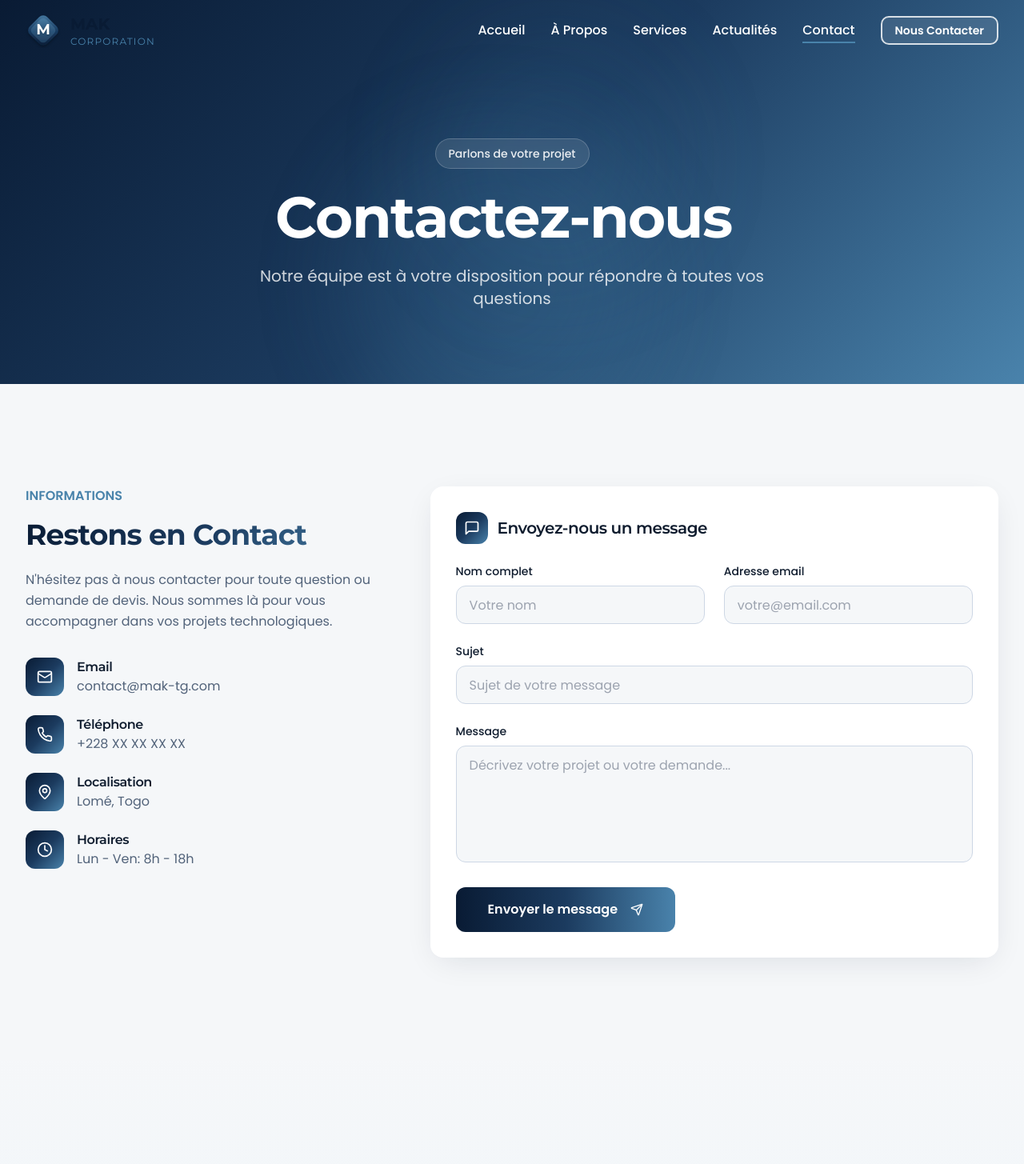
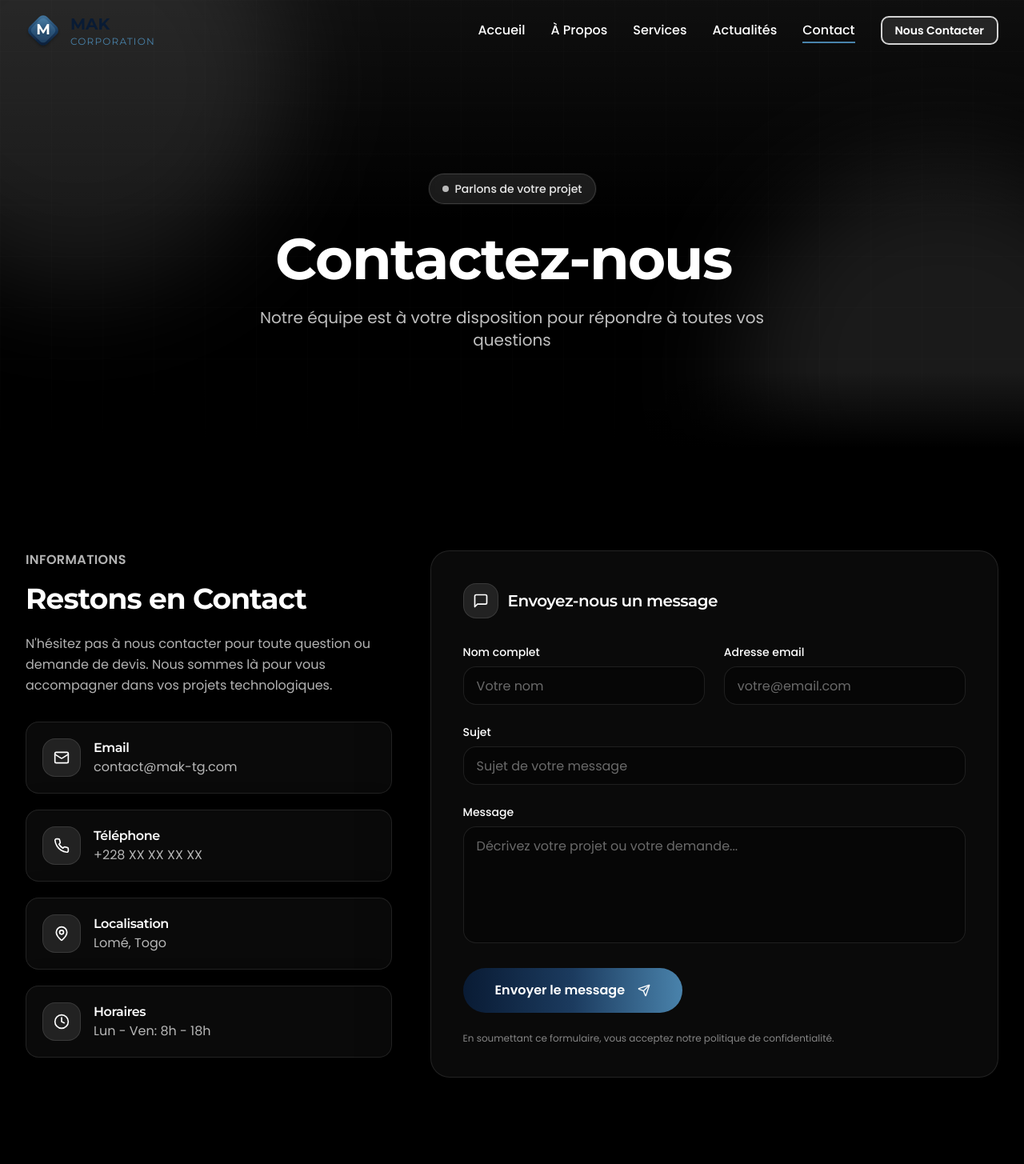
Before and after one commit to Louange-03/MAK-Corporation, a React (Vite) app: page /contact in a window 1280 px wide. Shown: the top 1455 px of the page at 80% size. Built offline with nearby package versions, Linux system fonts and the light colour scheme.

Commit message:
page conctat

```diff
--- a/src/pages/Contact.jsx
+++ b/src/pages/Contact.jsx
@@ -38,7 +38,6 @@ const Contact = () => {
     e.preventDefault();
     setIsSubmitting(true);
 
-    // Simulate form submission
     await new Promise((resolve) => setTimeout(resolve, 1500));
 
     toast({
@@ -51,92 +50,96 @@ const Contact = () => {
   };
 
   const contactInfo = [
-    {
-      icon: Mail,
-      title: "Email",
-      value: "contact@mak-tg.com",
-      link: "mailto:contact@mak-tg.com",
-    },
-    {
-      icon: Phone,
-      title: "Téléphone",
-      value: "+228 XX XX XX XX",
-      link: "tel:+228XXXXXXXX",
-    },
-    {
-      icon: MapPin,
-      title: "Localisation",
-      value: "Lomé, Togo",
-      link: null,
-    },
-    {
-      icon: Clock,
-      title: "Horaires",
-      value: "Lun - Ven: 8h - 18h",
-      link: null,
-    },
+    { icon: Mail, title: "Email", value: "contact@mak-tg.com", link: "mailto:contact@mak-tg.com" },
+    { icon: Phone, title: "Téléphone", value: "+228 XX XX XX XX", link: "tel:+228XXXXXXXX" },
+    { icon: MapPin, title: "Localisation", value: "Lomé, Togo", link: null },
+    { icon: Clock, title: "Horaires", value: "Lun - Ven: 8h - 18h", link: null },
   ];
 
   return (
-    <div className="min-h-screen">
+    <div className="min-h-screen bg-black text-white">
       <Navbar />
 
       {/* Hero Section */}
-      <section className="relative min-h-[60vh] flex items-center justify-center overflow-hidden">
-        <div className="absolute inset-0 gradient-bg" />
-        <div className="absolute inset-0">
-          <div className="absolute top-1/3 left-1/3 w-96 h-96 bg-secondary/20 rounded-full blur-3xl animate-pulse-slow" />
-          <div className="absolute bottom-1/4 right-1/3 w-80 h-80 bg-mak-medium/20 rounded-full blur-3xl animate-pulse-slow" style={{ animationDelay: "1.5s" }} />
-        </div>
+      <section className="relative min-h-[70vh] flex items-center justify-center overflow-hidden">
+        {/* Base */}
+        <div className="absolute inset-0 bg-black" />
 
-        <div className="container-custom relative z-10 pt-20 text-center">
-          <span className="inline-block px-4 py-2 bg-white/10 backdrop-blur-sm rounded-full text-white/90 text-sm font-medium border border-white/20 mb-6 animate-fade-up">
+        {/* Glow blobs */}
+        <div className="absolute -top-40 -left-40 w-[520px] h-[520px] rounded-full bg-white/10 blur-3xl" />
+        <div className="absolute -bottom-40 -right-40 w-[520px] h-[520px] rounded-full bg-white/10 blur-3xl" />
+
+        {/* Gradient overlay */}
+        <div className="absolute inset-0 bg-gradient-to-b from-white/[0.06] via-transparent to-transparent" />
+
+        {/* Subtle grid */}
+        <div
+          className="absolute inset-0 opacity-[0.08]"
+          style={{
+            backgroundImage:
+              "linear-gradient(to right, rgba(255,255,255,0.12) 1px, transparent 1px), linear-gradient(to bottom, rgba(255,255,255,0.12) 1px, transparent 1px)",
+            backgroundSize: "64px 64px",
+          }}
+        />
+
+        <div className="container-custom relative z-10 pt-24 text-center">
+          <span className="inline-flex items-center gap-2 px-4 py-2 bg-white/10 backdrop-blur-md rounded-full text-white/90 text-sm font-medium border border-white/15 mb-8 shadow-[0_0_0_1px_rgba(255,255,255,0.05)] animate-fade-up">
+            <span className="w-2 h-2 rounded-full bg-white/70" />
             Parlons de votre projet
           </span>
+
           <AnimatedTitle
             as="h1"
-            className="text-4xl md:text-5xl lg:text-7xl font-heading font-bold text-white mb-6"
+            className="text-4xl md:text-6xl lg:text-7xl font-heading font-bold text-white mb-6 tracking-tight"
             gradient={false}
           >
             Contactez-nous
           </AnimatedTitle>
-          <p className="text-lg md:text-xl text-white/80 max-w-2xl mx-auto animate-fade-up stagger-3">
+
+          <p className="text-base md:text-xl text-white/75 max-w-2xl mx-auto leading-relaxed animate-fade-up stagger-3">
             Notre équipe est à votre disposition pour répondre à toutes vos questions
           </p>
         </div>
+
+        <div className="absolute bottom-0 left-0 right-0 h-24 bg-gradient-to-t from-black to-transparent" />
       </section>
 
       {/* Contact Section */}
-      <section className="section-padding bg-background" data-animate="contact">
+      <section className="section-padding bg-black" data-animate="contact">
         <div className="container-custom">
           <div className="grid lg:grid-cols-5 gap-12">
             {/* Contact Info */}
             <div className={`lg:col-span-2 ${visibleSections.contact ? "animate-slide-in-left" : "opacity-0"}`}>
-              <span className="text-secondary font-semibold mb-4 block">INFORMATIONS</span>
-              <h2 className="text-3xl md:text-4xl font-heading font-bold gradient-text mb-6">
+              <span className="text-white/70 font-semibold mb-4 block tracking-wide">INFORMATIONS</span>
+
+              <h2 className="text-3xl md:text-4xl font-heading font-bold text-white mb-6 tracking-tight">
                 Restons en Contact
               </h2>
-              <p className="text-muted-foreground mb-8 leading-relaxed">
+
+              <p className="text-white/70 mb-8 leading-relaxed">
                 N'hésitez pas à nous contacter pour toute question ou demande de devis. Nous sommes là pour vous accompagner dans vos projets technologiques.
               </p>
 
-              <div className="space-y-6">
+              <div className="space-y-5">
                 {contactInfo.map((info) => (
-                  <div key={info.title} className="flex items-start gap-4">
-                    <div className="w-12 h-12 rounded-xl gradient-bg flex items-center justify-center flex-shrink-0">
+                  <div
+                    key={info.title}
+                    className="flex items-start gap-4 rounded-2xl border border-white/10 bg-white/[0.04] p-5 backdrop-blur-md shadow-[0_10px_40px_rgba(0,0,0,0.45)] hover:bg-white/[0.06] transition-colors"
+                  >
+                    <div className="w-12 h-12 rounded-2xl bg-white/10 border border-white/10 flex items-center justify-center flex-shrink-0">
                       <info.icon className="text-white" size={20} />
                     </div>
                     <div>
-                      <h3 className="font-semibold text-foreground">{info.title}</h3>
+                      <h3 className="font-semibold text-white">{info.title}</h3>
                       {info.link ? (
                         <a
                           href={info.link}
-                          className="text-muted-foreground hover:text-secondary transition-colors"
+                          className="text-white/70 hover:text-white transition-colors"
                         >
                           {info.value}
                         </a>
                       ) : (
-                        <p className="text-muted-foreground">{info.value}</p>
+                        <p className="text-white/70">{info.value}</p>
                       )}
                     </div>
                   </div>
@@ -146,12 +149,12 @@ const Contact = () => {
 
             {/* Contact Form */}
             <div className={`lg:col-span-3 ${visibleSections.contact ? "animate-slide-in-right" : "opacity-0"}`}>
-              <div className="bg-card rounded-2xl p-8 shadow-card">
-                <div className="flex items-center gap-3 mb-6">
-                  <div className="w-10 h-10 rounded-xl gradient-bg flex items-center justify-center">
+              <div className="rounded-3xl border border-white/10 bg-white/[0.04] backdrop-blur-md p-8 md:p-10 shadow-[0_20px_80px_rgba(0,0,0,0.55)]">
+                <div className="flex items-center gap-3 mb-8">
+                  <div className="w-11 h-11 rounded-2xl bg-white/10 border border-white/10 flex items-center justify-center">
                     <MessageSquare className="text-white" size={20} />
                   </div>
-                  <h3 className="font-heading font-semibold text-foreground text-xl">
+                  <h3 className="font-heading font-semibold text-white text-xl">
                     Envoyez-nous un message
                   </h3>
                 </div>
@@ -159,7 +162,7 @@ const Contact = () => {
                 <form onSubmit={handleSubmit} className="space-y-6">
                   <div className="grid sm:grid-cols-2 gap-6">
                     <div>
-                      <label htmlFor="name" className="block text-sm font-medium text-foreground mb-2">
+                      <label htmlFor="name" className="block text-sm font-medium text-white mb-2">
                         Nom complet
                       </label>
                       <input
@@ -169,12 +172,12 @@ const Contact = () => {
                         value={formData.name}
                         onChange={handleChange}
                         required
-                        className="w-full h-12 px-4 rounded-xl border border-border bg-background focus:outline-none focus:ring-2 focus:ring-secondary/50 transition-all"
+                        className="w-full h-12 px-4 rounded-2xl border border-white/10 bg-black/40 text-white placeholder:text-white/40 focus:outline-none focus:ring-2 focus:ring-white/20 focus:border-white/20 transition-all"
                         placeholder="Votre nom"
                       />
                     </div>
                     <div>
-                      <label htmlFor="email" className="block text-sm font-medium text-foreground mb-2">
+                      <label htmlFor="email" className="block text-sm font-medium text-white mb-2">
                         Adresse email
                       </label>
                       <input
@@ -184,14 +187,14 @@ const Contact = () => {
                         value={formData.email}
                         onChange={handleChange}
                         required
-                        className="w-full h-12 px-4 rounded-xl border border-border bg-background focus:outline-none focus:ring-2 focus:ring-secondary/50 transition-all"
+                        className="w-full h-12 px-4 rounded-2xl border border-white/10 bg-black/40 text-white placeholder:text-white/40 focus:outline-none focus:ring-2 focus:ring-white/20 focus:border-white/20 transition-all"
                         placeholder="votre@email.com"
                       />
                     </div>
                   </div>
 
                   <div>
-                    <label htmlFor="subject" className="block text-sm font-medium text-foreground mb-2">
+                    <label htmlFor="subject" className="block text-sm font-medium text-white mb-2">
                       Sujet
                     </label>
                     <input
@@ -201,13 +204,13 @@ const Contact = () => {
                       value={formData.subject}
                       onChange={handleChange}
                       required
-                      className="w-full h-12 px-4 rounded-xl border border-border bg-background focus:outline-none focus:ring-2 focus:ring-secondary/50 transition-all"
+                      className="w-full h-12 px-4 rounded-2xl border border-white/10 bg-black/40 text-white placeholder:text-white/40 focus:outline-none focus:ring-2 focus:ring-white/20 focus:border-white/20 transition-all"
                       placeholder="Sujet de votre message"
                     />
                   </div>
 
                   <div>
-                    <label htmlFor="message" className="block text-sm font-medium text-foreground mb-2">
+                    <label htmlFor="message" className="block text-sm font-medium text-white mb-2">
                       Message
                     </label>
                     <textarea
@@ -217,7 +220,7 @@ const Contact = () => {
                       onChange={handleChange}
                       required
                       rows={5}
-                      className="w-full px-4 py-3 rounded-xl border border-border bg-background focus:outline-none focus:ring-2 focus:ring-secondary/50 transition-all resize-none"
+                      className="w-full px-4 py-3 rounded-2xl border border-white/10 bg-black/40 text-white placeholder:text-white/40 focus:outline-none focus:ring-2 focus:ring-white/20 focus:border-white/20 transition-all resize-none"
                       placeholder="Décrivez votre projet ou votre demande..."
                     />
                   </div>
@@ -226,7 +229,7 @@ const Contact = () => {
                     type="submit"
                     variant="hero"
                     size="lg"
-                    className="w-full sm:w-auto"
+                    className="w-full sm:w-auto rounded-full"
                     disabled={isSubmitting}
                   >
                     {isSubmitting ? (
@@ -242,6 +245,10 @@ const Contact = () => {
                     )}
                   </Button>
                 </form>
+
+                <p className="text-white/50 text-xs mt-6">
+                  En soumettant ce formulaire, vous acceptez notre politique de confidentialité.
+                </p>
               </div>
             </div>
           </div>
@@ -249,10 +256,14 @@ const Contact = () => {
       </section>
 
       {/* FAQ Section */}
-      <section className="section-padding gradient-bg-subtle" data-animate="faq">
+      <section className="section-padding bg-black" data-animate="faq">
         <div className="container-custom">
           <div className="max-w-3xl mx-auto text-center">
-            <h2 className={`text-3xl md:text-4xl font-heading font-bold gradient-text mb-6 ${visibleSections.faq ? "animate-title" : "opacity-0"}`}>
+            <h2
+              className={`text-3xl md:text-4xl font-heading font-bold text-white mb-8 tracking-tight ${
+                visibleSections.faq ? "animate-title" : "opacity-0"
+              }`}
+            >
               Questions Fréquentes
             </h2>
 
@@ -273,10 +284,10 @@ const Contact = () => {
               ].map((item, index) => (
                 <div
                   key={index}
-                  className="bg-card rounded-xl p-6 shadow-soft"
+                  className="rounded-2xl border border-white/10 bg-white/[0.04] backdrop-blur-md p-6 shadow-[0_10px_40px_rgba(0,0,0,0.45)] hover:bg-white/[0.06] transition-colors"
                 >
-                  <h3 className="font-heading font-semibold text-foreground mb-2">{item.q}</h3>
-                  <p className="text-muted-foreground text-sm">{item.a}</p>
+                  <h3 className="font-heading font-semibold text-white mb-2">{item.q}</h3>
+                  <p className="text-white/70 text-sm leading-relaxed">{item.a}</p>
                 </div>
               ))}
             </div>
```
